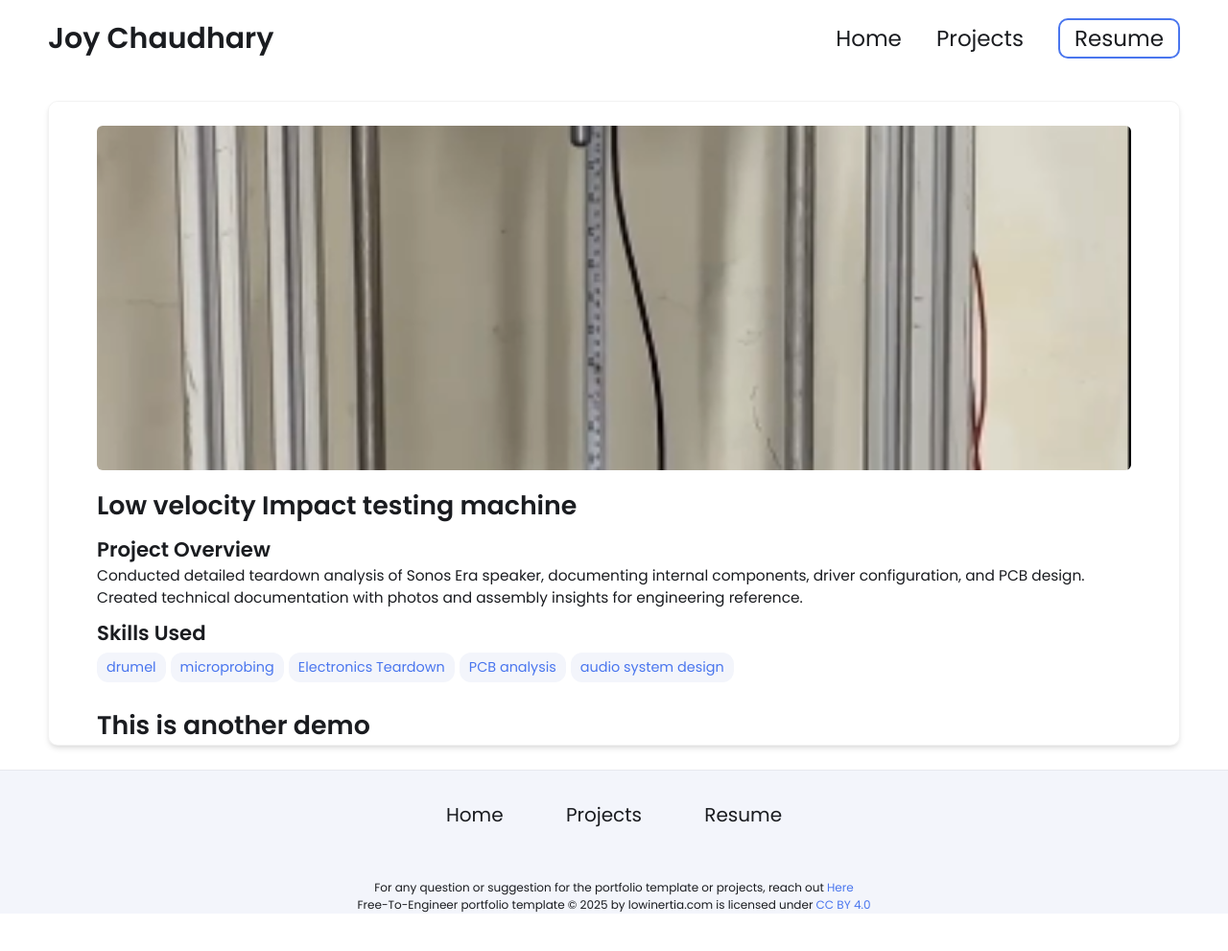
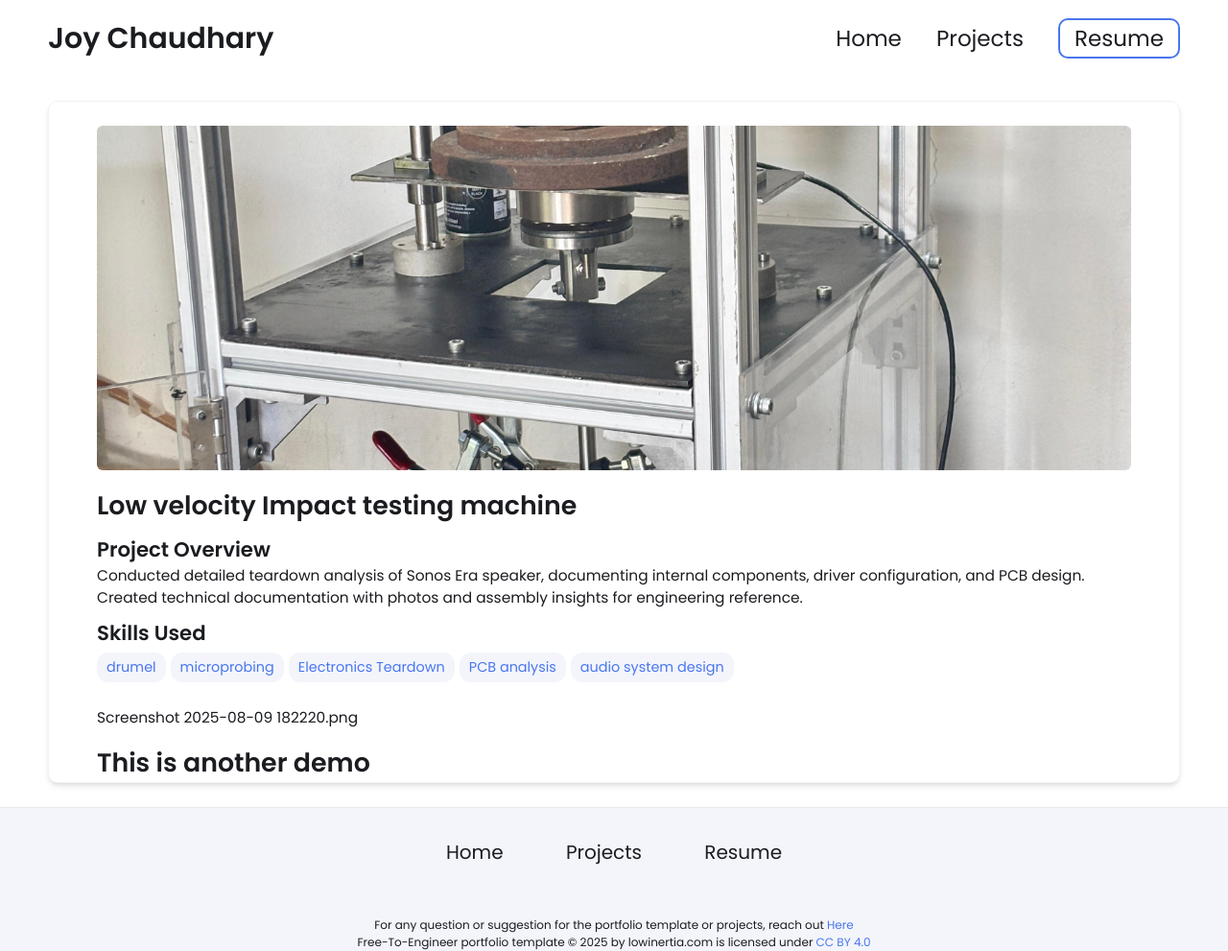
Before and after one commit to JoyChaudhary26/JoyChaudhary26.github.io, a Jekyll site: the page built from _projects/sonos-teardown/index.md, in a window 1280 px wide. Shown: the whole page at 96% size. Built offline with Jekyll 4.4.1, drawn with Linux system fonts in a browser that asks for light colours; before the commit the page ends 952 px from its top, so only the background shows below that.

Commit message:
Update index.md

```diff
--- a/_projects/sonos-teardown/index.md
+++ b/_projects/sonos-teardown/index.md
@@ -9,7 +9,7 @@ skills:
   - PCB analysis
   - audio system design
 
-main-image: /Screenshot 2025-08-09 182220.png
+main-image: /WhatsApp Image 2025-06-08 at 12.56.46.jpeg
 ---
-
+Screenshot 2025-08-09 182220.png
 # This is another demo
```
